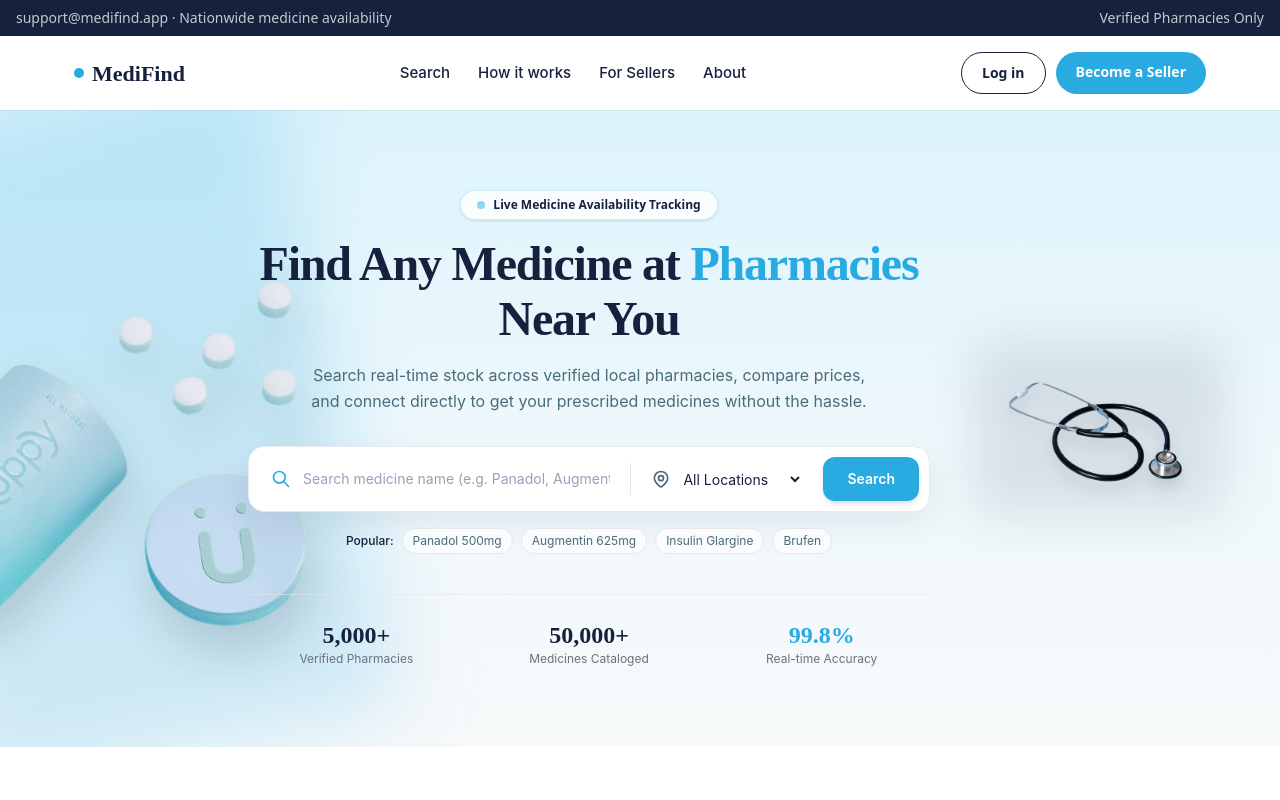
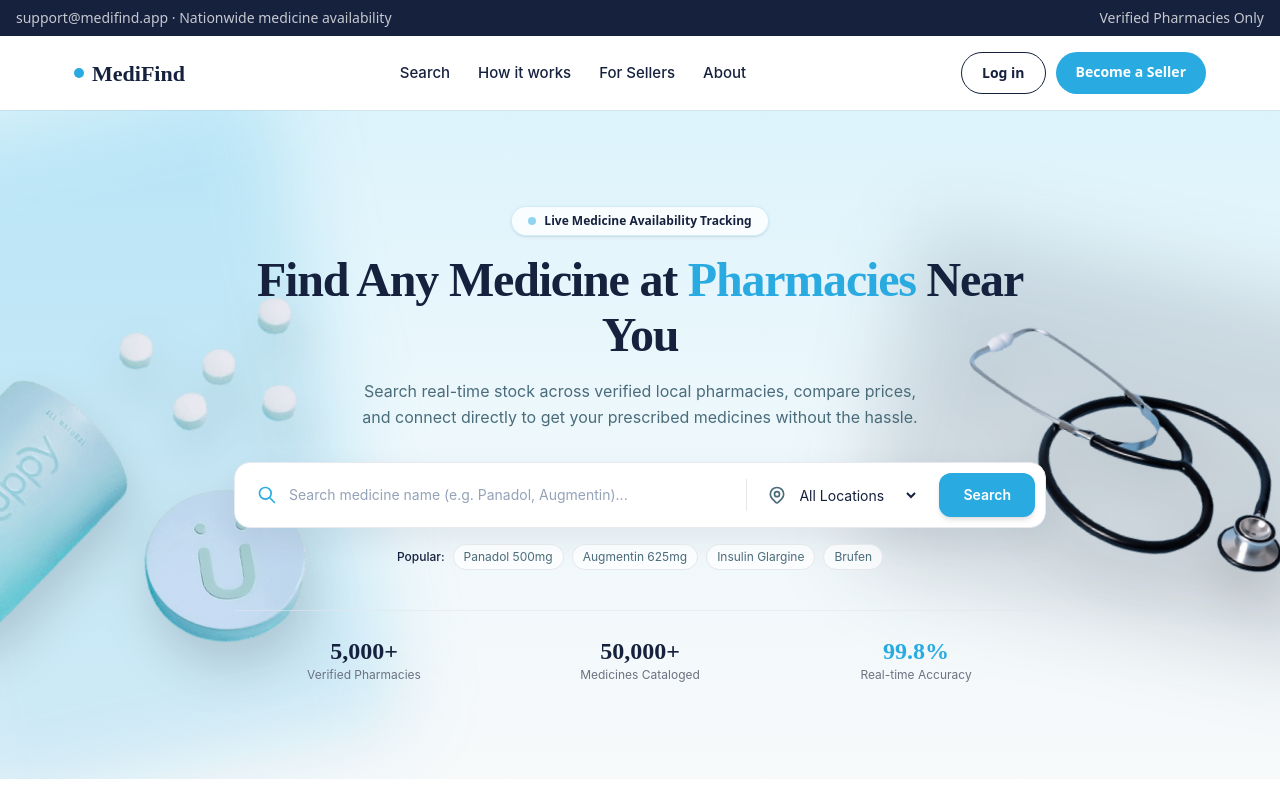
Before and after one commit to Saadbkhalid666/MediFind, an Angular app in the folder frontend/: page / in a window 1280 px wide. Built offline with nearby package versions, Linux system fonts and the light colour scheme.

Commit message:
hero.html

```diff
--- a/frontend/src/app/sections/hero/hero.html
+++ b/frontend/src/app/sections/hero/hero.html
@@ -1,8 +1,8 @@
-<section class="relative overflow-hidden bg-linear-to-b from-[#dcf3fb] via-[#eef8fc] to-[#f7f9fa] py-12 md:py-20 min-h-[580px] flex items-center">
+<section class="relative overflow-hidden bg-linear-to-b from-[#dcf3fb] via-[#eef8fc] to-[#f7f9fa] py-14 md:py-24 min-h-[580px] flex items-center">
 
   <!-- Left Floating Asset / Visual (Bleeding and cut off from left edge of page) -->
   <div class="left-image-container pointer-events-none select-none absolute -left-14 sm:-left-20 md:-left-24 lg:-left-28 xl:-left-24 top-1/2 -translate-y-1/2 z-10">
-    <div class="relative w-[220px] sm:w-[280px] md:w-[320px] lg:w-[380px] xl:w-[420px] -rotate-12 transform transition-transform duration-500 hover:scale-105">
+    <div class="relative w-[200px] sm:w-[260px] md:w-[320px] lg:w-[380px] xl:w-[420px] -rotate-12 transform transition-transform duration-500 hover:scale-105 opacity-60 sm:opacity-90 lg:opacity-100">
       <div class="absolute -inset-4 rounded-3xl bg-[#29abe2]/20 blur-2xl"></div>
       <img
         src="assets/pillsbox.png"
@@ -13,14 +13,21 @@
     </div>
   </div>
 
-  <div class="relative z-20 mx-auto max-w-[1240px] px-6 w-full">
-    <div class="grid grid-cols-1 items-center gap-8 lg:grid-cols-12">
-
-      <!-- Spacer column on large screens to accommodate the bleeding pills asset -->
-      <div class="hidden lg:block lg:col-span-2"></div>
+  <!-- Right Floating Asset / Visual (Stethoscope slightly big, bleeding and cut off from right edge of page, visible on small devices) -->
+  <div class="right-image-container pointer-events-none select-none absolute -right-16 sm:-right-20 md:-right-24 lg:-right-28 xl:-right-24 top-1/2 -translate-y-1/2 z-10">
+    <div class="relative w-[220px] sm:w-[280px] md:w-[350px] lg:w-[430px] xl:w-[480px] rotate-12 transform transition-transform duration-500 hover:scale-105 opacity-60 sm:opacity-90 lg:opacity-100">
+      <div class="absolute -inset-4 rounded-3xl bg-[#16213e]/15 blur-2xl"></div>
+      <img
+        src="assets/stethoscope.png"
+        alt="Stethoscope"
+        class="relative z-10 w-full object-contain drop-shadow-2xl"
+        onerror="this.style.display='none'"
+      />
+    </div>
+  </div>
 
   <!-- Center Content -->
-      <div class="center-content-container text-center lg:col-span-7">
+  <div class="relative z-20 mx-auto max-w-[860px] px-6 w-full text-center">
     <!-- Badge -->
     <div class="inline-flex items-center gap-2 rounded-full border border-[#29abe2]/20 bg-white/80 px-4 py-1.5 text-xs font-semibold text-[#16213e] shadow-sm backdrop-blur-sm">
       <span class="h-2 w-2 rounded-full bg-[#29abe2] animate-pulse"></span>
@@ -106,19 +113,4 @@
     </div>
   </div>
 
-      <!-- Right Floating Asset / Visual -->
-      <div class="right-image-container hidden lg:col-span-3 lg:flex flex-col items-center justify-center">
-        <div class="relative w-full max-w-[240px] transform transition-transform duration-500 hover:scale-105">
-          <div class="absolute -inset-2 rounded-3xl bg-[#16213e]/10 blur-xl"></div>
-          <img
-            src="assets/stethoscope.png"
-            alt="stethoscope"
-            class="relative z-10 w-full object-contain drop-shadow-xl"
-            onerror="this.src='assets/stethoscope.png'"
-          />
-        </div>
-      </div>
-
-    </div>
-  </div>
 </section>
```
Lines whose indentation alone changed are shown as unchanged.
